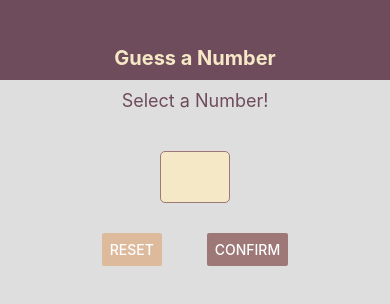
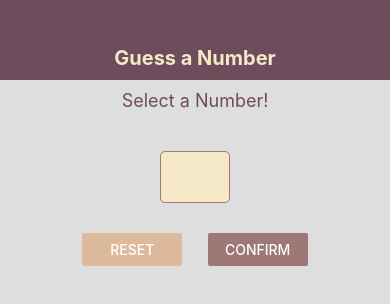
Before and after one commit to gideongurning31/react-native-noob, a React Native app: screen / in a window 390 px wide. Shown: the top 304 px of the page. Built offline with nearby package versions, Linux system fonts and the light colour scheme.

Commit message:
Extract input container as 'Card' widget

```diff
--- a/screens/StartGame.js
+++ b/screens/StartGame.js
@@ -1,18 +1,31 @@
 import React from 'react';
 import { StyleSheet, View, Text, TextInput, Button } from 'react-native';
 import { palette } from '../constants/globalStyles';
+import Card from './widgets/Card';
 
 export default () => {
+  const onReset = () => {
+    console.log('RESET');
+  };
+
+  const onConfirm = () => {
+    console.log('CONFIRM');
+  };
+
   return (
     <View style={styles.container}>
       <Text style={styles.title}>Select a Number!</Text>
-      <View style={styles.inputContainer}>
+      <Card>
         <TextInput style={styles.input} keyboardType='number-pad' />
         <View style={styles.buttonContainer}>
-          <Button title='Reset' color={palette.light1} />
-          <Button title='Confirm' color={palette.dark2} />
+          <View style={styles.button}>
+            <Button title='Reset' color={palette.light1} onPress={onReset} />
+          </View>
+          <View style={styles.button}>
+            <Button title='Confirm' color={palette.dark2} onPress={onConfirm} />
+          </View>
         </View>
-      </View>
+      </Card>
     </View>
   );
 };
@@ -26,17 +39,6 @@ const styles = StyleSheet.create({
   title: {
     color: palette.dark1,
     fontSize: 18
-  },
-  inputContainer: {
-    width: 300,
-    margin: 15,
-    padding: 10,
-    maxWidth: '80%',
-    justifyContent: 'center',
-    alignItems: 'center',
-    backgroundColor: palette.canvas,
-    borderRadius: 10,
-    elevation: 10
   },
   input: {
     borderWidth: 1,
@@ -56,5 +58,5 @@ const styles = StyleSheet.create({
     flexDirection: 'row',
     justifyContent: 'space-evenly'
   },
-  button: {}
+  button: { width: 100 }
 });
--- /dev/null
+++ b/screens/widgets/Card.js
@@ -0,0 +1,21 @@
+import React from 'react';
+import { StyleSheet, View } from 'react-native';
+import { palette } from '../../constants/globalStyles';
+
+export default ({ children, style }) => (
+  <View style={{ ...styles.card, ...style }}>{children}</View>
+);
+
+const styles = StyleSheet.create({
+  card: {
+    width: 300,
+    margin: 15,
+    padding: 10,
+    maxWidth: '80%',
+    justifyContent: 'center',
+    alignItems: 'center',
+    backgroundColor: palette.canvas,
+    borderRadius: 10,
+    elevation: 10
+  }
+});
```
